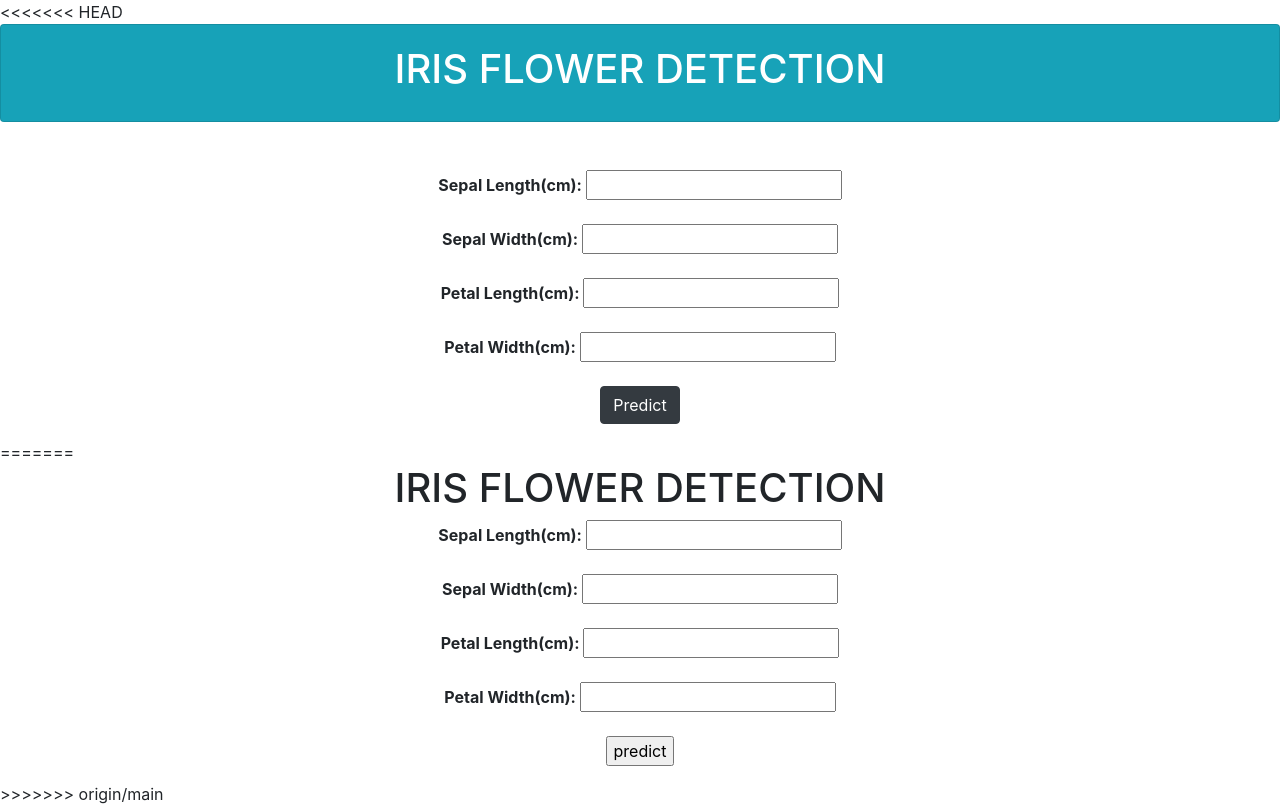
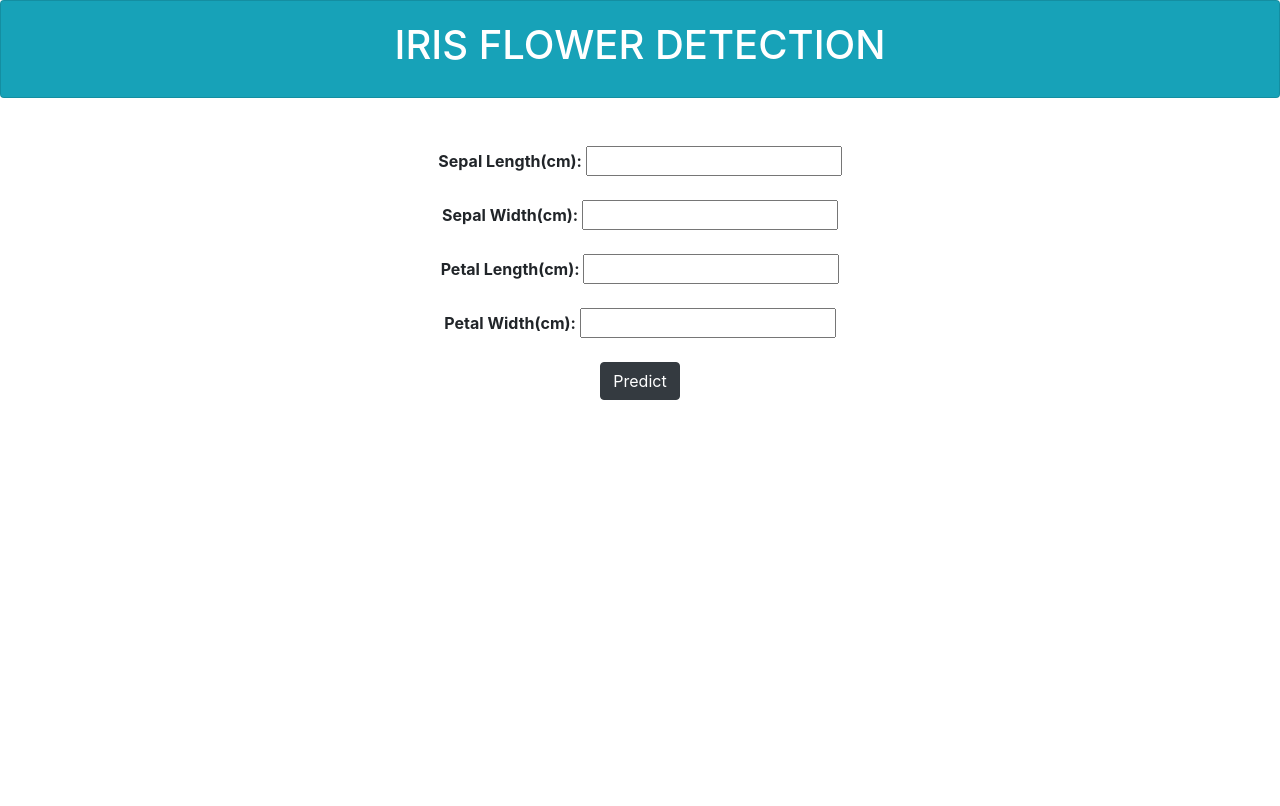
Before and after one commit to gowthammk/Image_Classification_Iris, a Flask app: page / in a window 1280 px wide. After the commit the page ends 400 px from the top, so only its background shows below. Run offline with Flask 2, Linux system fonts and the light colour scheme; parts of the project's set-up code (start-up, migrations or seed data) failed here and were passed over; some libraries are stand-ins or nearby versions.

Commit message:
Bootstraped

```diff
--- a/templates/home.html
+++ b/templates/home.html
@@ -1,4 +1,3 @@
-<<<<<<< HEAD
 <!DOCTYPE html>
 <html lang="en">
 <head>
@@ -21,25 +20,3 @@
     </form>
 </center>
 </body>
-=======
-<!DOCTYPE html>
-<html lang="en">
-<head>
-    <meta charset="UTF-8">
-    <title>Iris Data Prediction</title>
-</head>
-<body>
-<center>
-    <h1> IRIS FLOWER DETECTION </h1>
-    <form action="{{url_for('home')}}", method="POST">
-      <b>Sepal Length(cm): <input type="text", name = "a"> <br><br>
-          Sepal Width(cm): <input type="text", name = "b"> <br><br>
-          Petal Length(cm): <input type="text", name = "c"> <br><br>
-          Petal Width(cm): <input type="text", name = "d"> <br><br>
-          <input type="submit", value="predict">
-      </b>
-    </form>
-</center>
-</body>
->>>>>>> origin/main
-</html>
```
Also changed, not shown: templates/After.html (+0 -26 lines), README.md.
